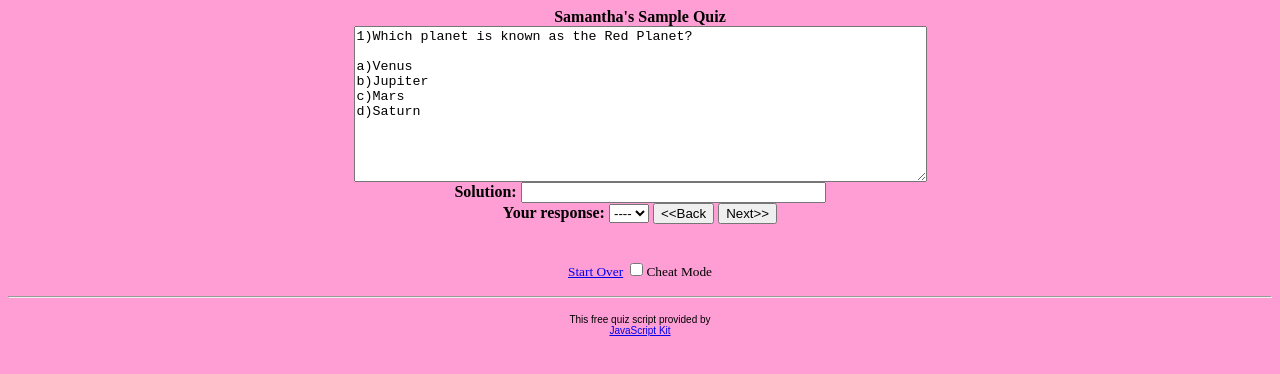
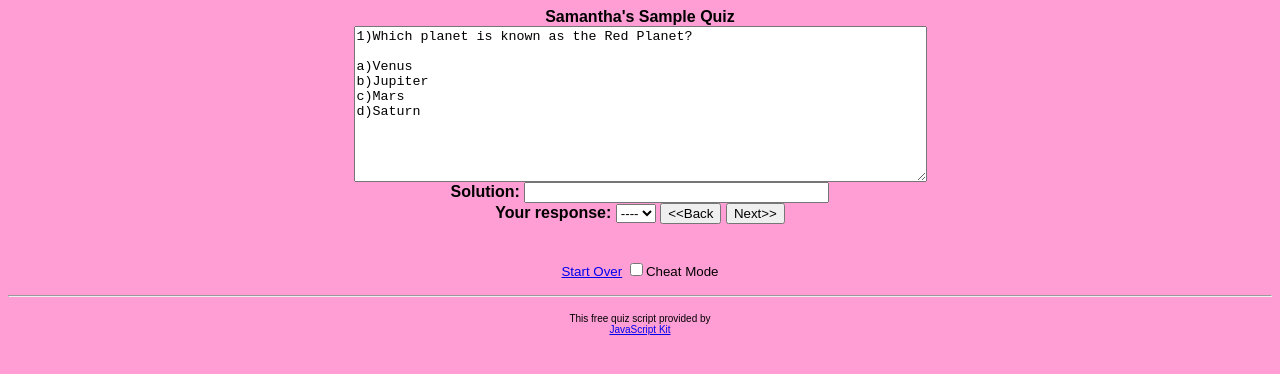
Before and after one commit to samsuttie97-eng/samanthasquiz, a plain HTML site: page index.html in a window 1280 px wide. Drawn offline with Linux system fonts and the light colour scheme.

Commit message:
Update index.html

```diff
--- a/index.html
+++ b/index.html
@@ -1,5 +1,13 @@
 <html>
 <head>
+</head>
+<head>
+  <style>
+    body {
+      font-family: Arial, sans-serif; /* changes all text on the page */
+      font-size: 16px;                /* optional: adjust size */
+    }
+  </style>
 </head>
 
 <body bgcolor="#ff9ed5">
```
